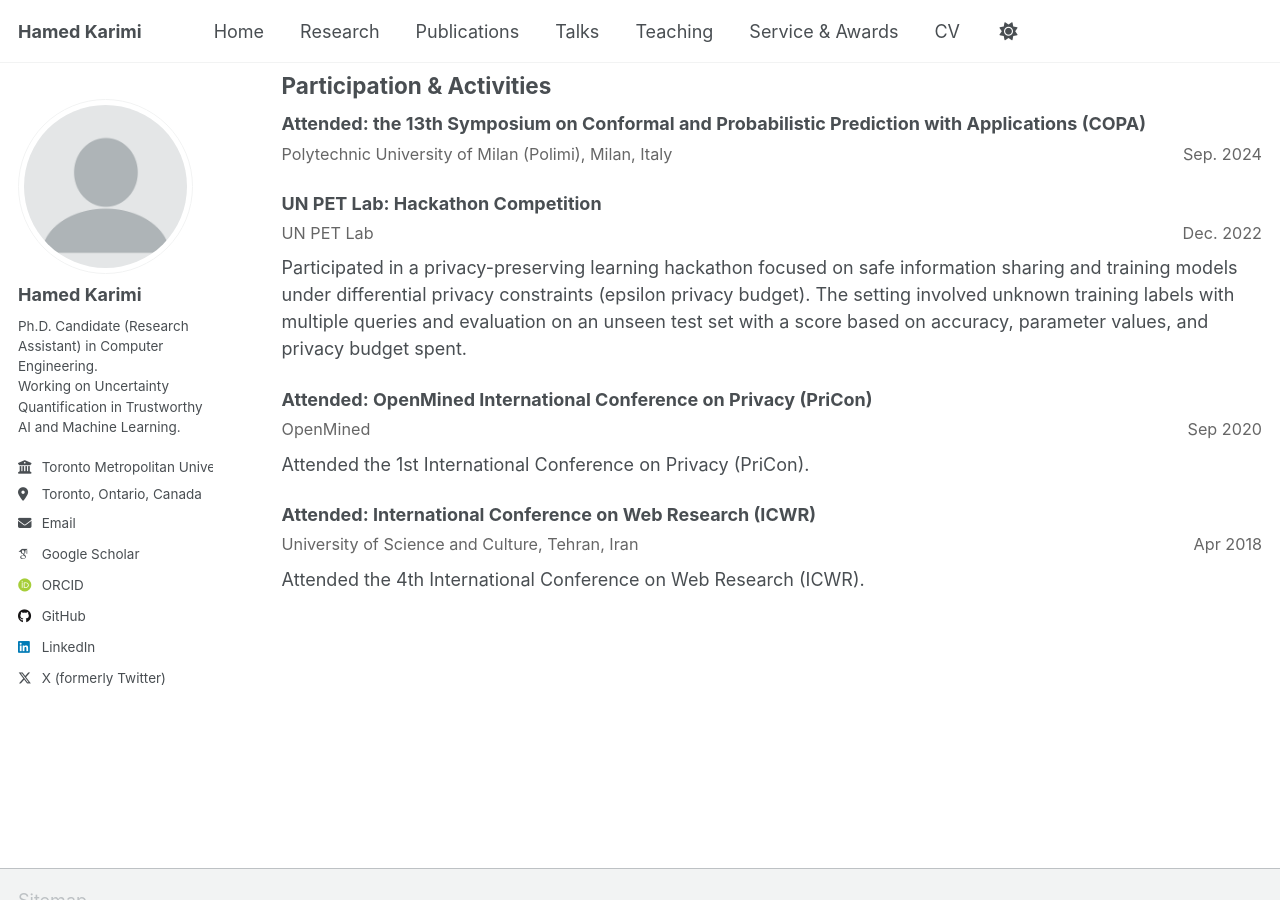
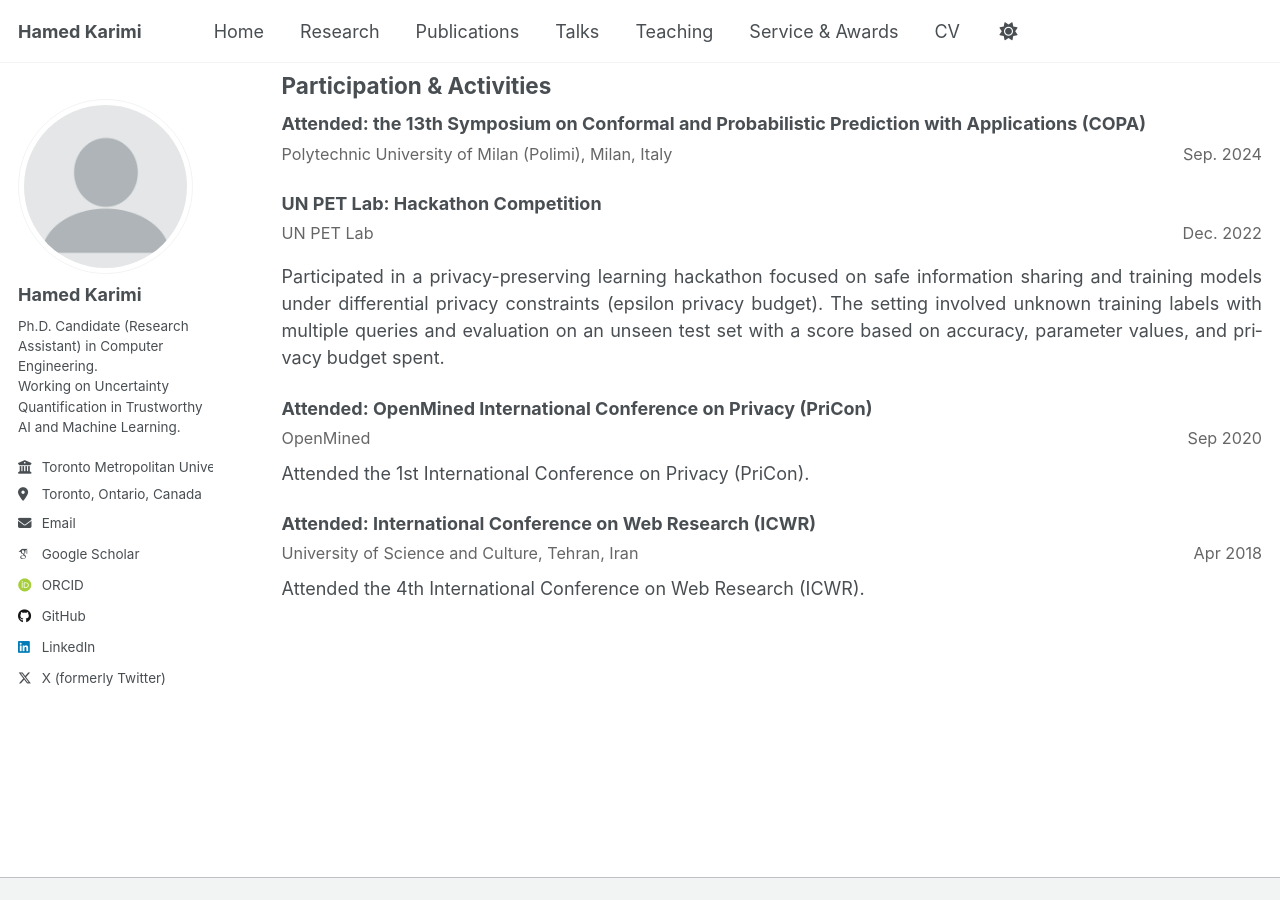
Before and after one commit to hamedmx/hamedmx.github.io, a Jekyll site: the page built from _pages/talks.md, in a window 1280 px wide and 900 px high, scrolled down 923 px. Built offline with Jekyll 4.4.1, drawn with Linux system fonts in a browser that asks for light colours; some web fonts are replaced; a script that is not in the unit is left out.

Commit message:
Update talks.md

```diff
--- a/_pages/talks.md
+++ b/_pages/talks.md
@@ -103,7 +103,7 @@ author_profile: true
     <span class="where">UN PET Lab</span>
     <span class="when">Dec. 2022</span>
   </div>
-  <p class="item-desc">
+  <p class="justify-text">
 Participated in a privacy-preserving learning hackathon focused on safe information sharing and training models under differential privacy constraints (epsilon privacy budget). The setting involved unknown training labels with multiple queries and evaluation on an unseen test set with a score based on accuracy, parameter values, and privacy budget spent.
   </p>
 </div>
```
